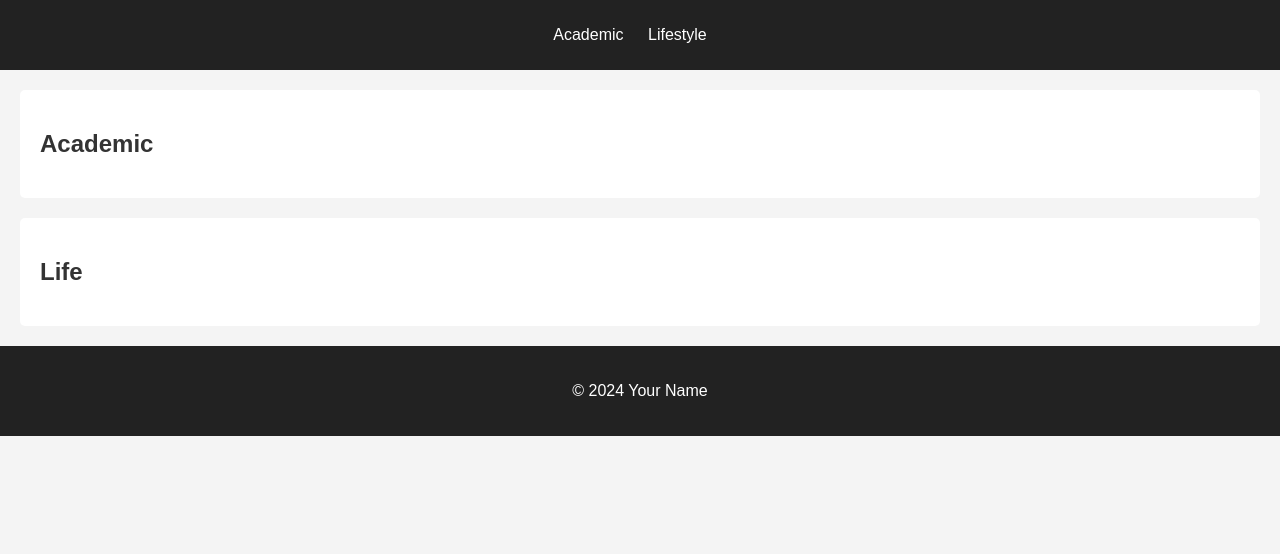
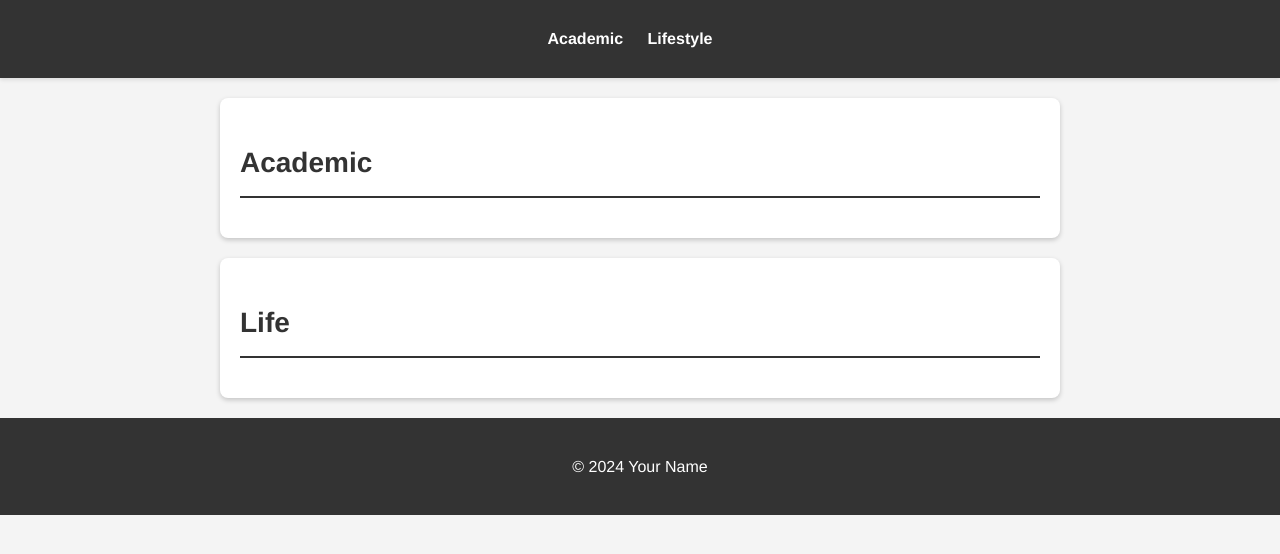
Before and after one commit to BozhengLong/BozhengLong.github.io, a plain HTML site: page index.html in a window 1280 px wide. Drawn offline with Linux system fonts and the light colour scheme.

Commit message:
Add smooth scrolling and enhance site styles
Implemented smooth scrolling for anchor links in script.js. Updated style.css with improved typography, header/footer styling, section layout, and navigation hover effects for a more polished appearance.

```diff
--- a/script.js
+++ b/script.js
@@ -1,2 +1,10 @@
-// Example JavaScript for dynamic features
-// This is just a placeholder. Update as per your requirement.
+document.addEventListener('DOMContentLoaded', function () {
+    document.querySelectorAll('a[href^="#"]').forEach(anchor => {
+        anchor.addEventListener('click', function (e) {
+            e.preventDefault();
+            document.querySelector(this.getAttribute('href')).scrollIntoView({
+                behavior: 'smooth'
+            });
+        });
+    });
+});
--- a/style.css
+++ b/style.css
@@ -1,15 +1,17 @@
 body {
-    font-family: Arial, sans-serif;
+    font-family: 'Helvetica Neue', Arial, sans-serif;
     margin: 0;
     padding: 0;
     color: #333;
     background-color: #f4f4f4;
+    line-height: 1.6;
 }
 
 header {
-    background-color: #222;
+    background-color: #333;
     color: #fff;
     padding: 10px 0;
+    box-shadow: 0 2px 4px rgba(0,0,0,0.1);
 }
 
 nav ul {
@@ -26,19 +28,36 @@ nav ul li {
 nav ul li a {
     color: #fff;
     text-decoration: none;
+    font-weight: bold;
+    transition: color 0.3s;
+}
+
+nav ul li a:hover {
+    color: #f4f4f4;
+    text-shadow: 0px 0px 8px rgba(255,255,255,0.7);
 }
 
 section {
-    margin: 20px;
+    margin: 20px auto;
     padding: 20px;
+    max-width: 800px;
     background-color: #fff;
-    border-radius: 5px;
+    border-radius: 8px;
+    box-shadow: 0 2px 5px rgba(0,0,0,0.2);
+}
+
+section h1 {
+    font-size: 28px;
+    color: #333;
+    border-bottom: 2px solid #333;
+    padding-bottom: 10px;
+    margin-bottom: 20px;
 }
 
 footer {
     text-align: center;
     padding: 20px 0;
-    background-color: #222;
+    background-color: #333;
     color: #fff;
 }
 
@@ -47,4 +66,8 @@ footer {
         display: block;
         margin-bottom: 10px;
     }
+
+    section {
+        margin: 20px;
+    }
 }
```
